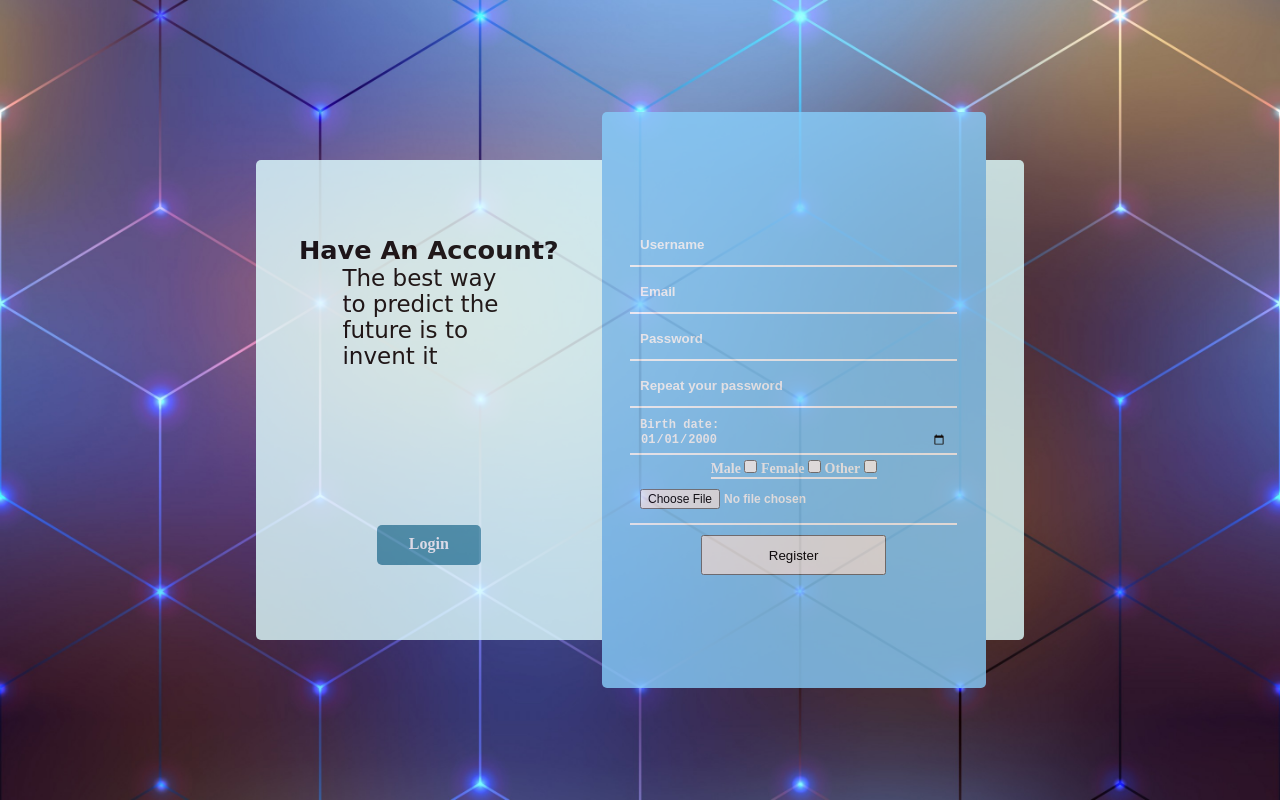
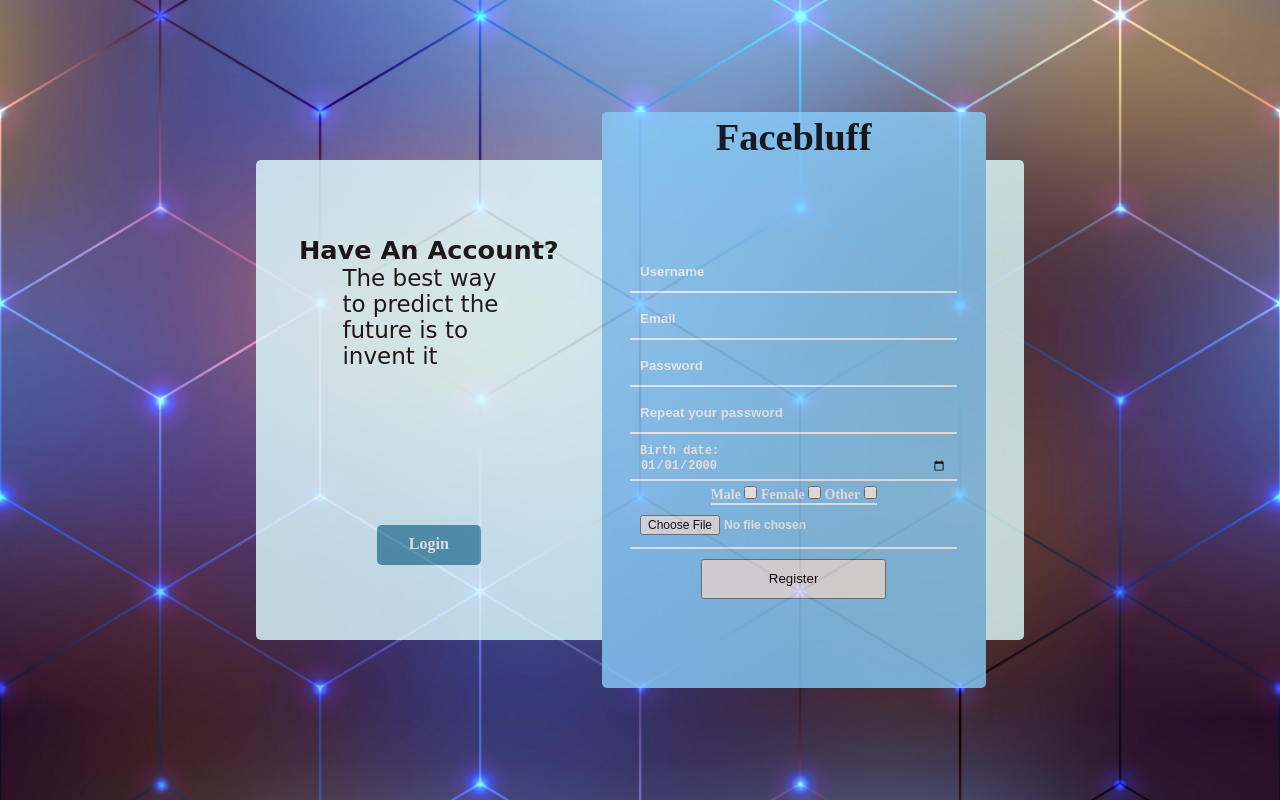
Before and after one commit to ZReKoJ/facebluff, a plain HTML site: page register.html in a window 1280 px wide. Drawn offline with Linux system fonts and the light colour scheme; a web font is replaced by a local one.

Commit message:
dynamic title

```diff
--- a/login.css
+++ b/login.css
@@ -93,7 +93,7 @@ a.register-button {
     justify-content: center;
     align-items: center;
     width: 80%;
-    height: 100%;
+    height: calc(100% - 50px);
     margin: auto;
 }
 
@@ -166,20 +166,33 @@ a.register-button {
 }
 
 .title {
-	display: flex;
+    display: flex;
 }
 
-.title > .inner {
-	width: 400px;
+.title > span {
+	width: 100%;
 	height: 50px;
 	line-height: 50px;
-	font-size: 3em;
+	font-size: 3vmax;
+    font-weight: bold;
+    text-align: center;
+}
+
+.title:hover > span {
+    display: none;
+}
+
+.title .inner {
+	width: 50%;
+	height: 50px;
+	line-height: 50px;
+	font-size: 3vmax;
 	font-weight: bold;
 	overflow: hidden;
 }
 
-.title .inner:first-child span {
-    left: 45%;
+.title:hover .inner span:before {
+    content: "facebluff";
 }
 
 .title:hover .inner:first-child {
@@ -188,6 +201,7 @@ a.register-button {
     transform-origin: right;
 	transform: perspective(200px) rotateY(-15deg);
     transition-duration: 1s;
+    text-transform: capitalize;
 }
 
 .title:hover .inner:last-child {
@@ -196,19 +210,20 @@ a.register-button {
     transform-origin: left;
 	transform: perspective(200px) rotateY(15deg);
     transition-duration: 1s;
+    text-transform: capitalize;
 }
 
 .title:hover .inner span {
 	position: absolute;
-	animation: marquee 5s linear infinite;
+	animation: movement 5s linear infinite;
 }
 
-.title .inner:first-child span {
+.title:hover .inner:first-child span {
 	animation-delay: 2.5s;
 	left: -100%;
 }
 
-@keyframes marquee {
+@keyframes movement {
 	from {
 		left: 100%;
 	}
@@ -217,38 +232,3 @@ a.register-button {
 		left: -100%;
 	}
 }
-
-/*
-.title .inner:first-child {
-	background-color: indianred;
-	color: darkred;
-	transform-origin: right;
-	transform: perspective(100px) rotateY(-15deg);
-}
-
-.title .inner:last-child {
-	background-color: lightcoral;
-	color: antiquewhite;
-	transform-origin: left;
-	transform: perspective(100px) rotateY(15deg);
-}
-
-.title .inner span {
-	position: absolute;
-	animation: marquee 5s linear infinite;
-}
-
-.title .inner:first-child span {
-	animation-delay: 2.5s;
-	left: -100%;
-}
-
-@keyframes marquee {
-	from {
-		left: 100%;
-	}
-
-	to {
-		left: -100%;
-	}
-}*/
--- a/register.css
+++ b/register.css
@@ -93,7 +93,7 @@ a.login-button {
     justify-content: center;
     align-items: center;
     width: 80%;
-    height: 100%;
+    height: calc(100% - 50px);
     margin: auto;
 }
 
@@ -149,3 +149,71 @@ a.login-button {
     height: 6%;
     font-size: 12px;
 }
+
+.title {
+    display: flex;
+}
+
+.title > span {
+	width: 100%;
+	height: 50px;
+	line-height: 50px;
+	font-size: 3vmax;
+    font-weight: bold;
+    text-align: center;
+}
+
+.title:hover > span {
+    display: none;
+}
+
+.title .inner {
+	width: 50%;
+	height: 50px;
+	line-height: 50px;
+	font-size: 3vmax;
+	font-weight: bold;
+	overflow: hidden;
+}
+
+.title:hover .inner span:before {
+    content: "facebluff";
+}
+
+.title:hover .inner:first-child {
+	background-color: indianred;
+	color: darkred;
+    transform-origin: right;
+	transform: perspective(200px) rotateY(-15deg);
+    transition-duration: 1s;
+    text-transform: capitalize;
+}
+
+.title:hover .inner:last-child {
+	background-color: lightcoral;
+	color: antiquewhite;
+    transform-origin: left;
+	transform: perspective(200px) rotateY(15deg);
+    transition-duration: 1s;
+    text-transform: capitalize;
+}
+
+.title:hover .inner span {
+	position: absolute;
+	animation: movement 5s linear infinite;
+}
+
+.title:hover .inner:first-child span {
+	animation-delay: 2.5s;
+	left: -100%;
+}
+
+@keyframes movement {
+	from {
+		left: 100%;
+	}
+
+	to {
+		left: -100%;
+	}
+}
--- a/register.html
+++ b/register.html
@@ -18,6 +18,15 @@
             </a>
         </div>
         <div class="register">
+            <div class="title">
+                <div class="inner">
+                    <span></span>
+                </div>
+                <span>Facebluff</span>
+                <div class="inner">
+                    <span></span>
+                </div>
+            </div>
             <form class="register-form" action="/link-to-form" method="post">
                 <input type="text" name="username" placeholder="Username" required>
                 <input type="email" name="email" placeholder="Email" required>
@@ -34,7 +43,7 @@
                     <input type="checkbox">
                     <span class="checkmark"></span>
                 </label>
-                    <input type="file"/>
+                <input type="file" />
                 <input type="submit" value="Register">
             </form>
         </div>
```
Also changed, not shown: login.html (+3 -2 lines). Lines whose indentation alone changed are shown as unchanged.
